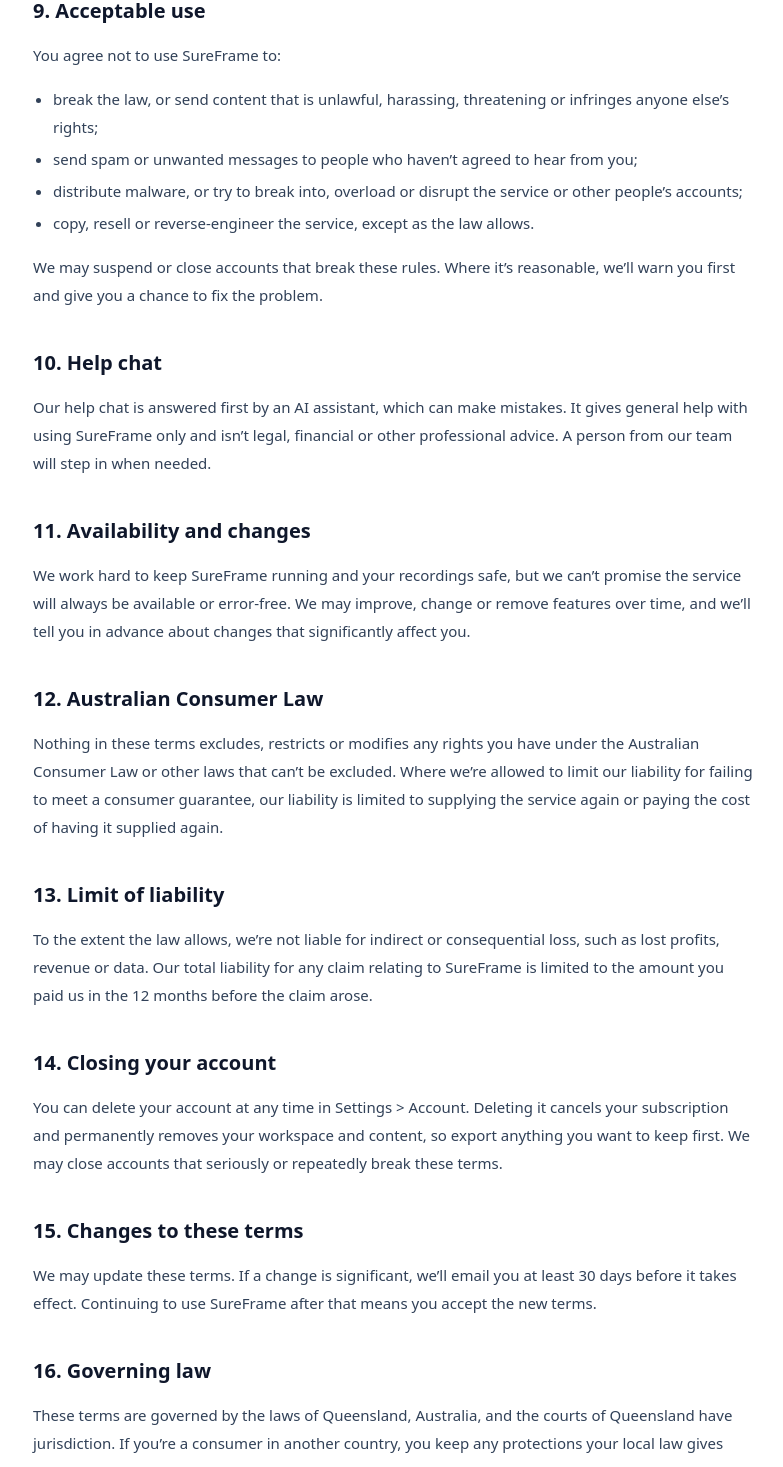
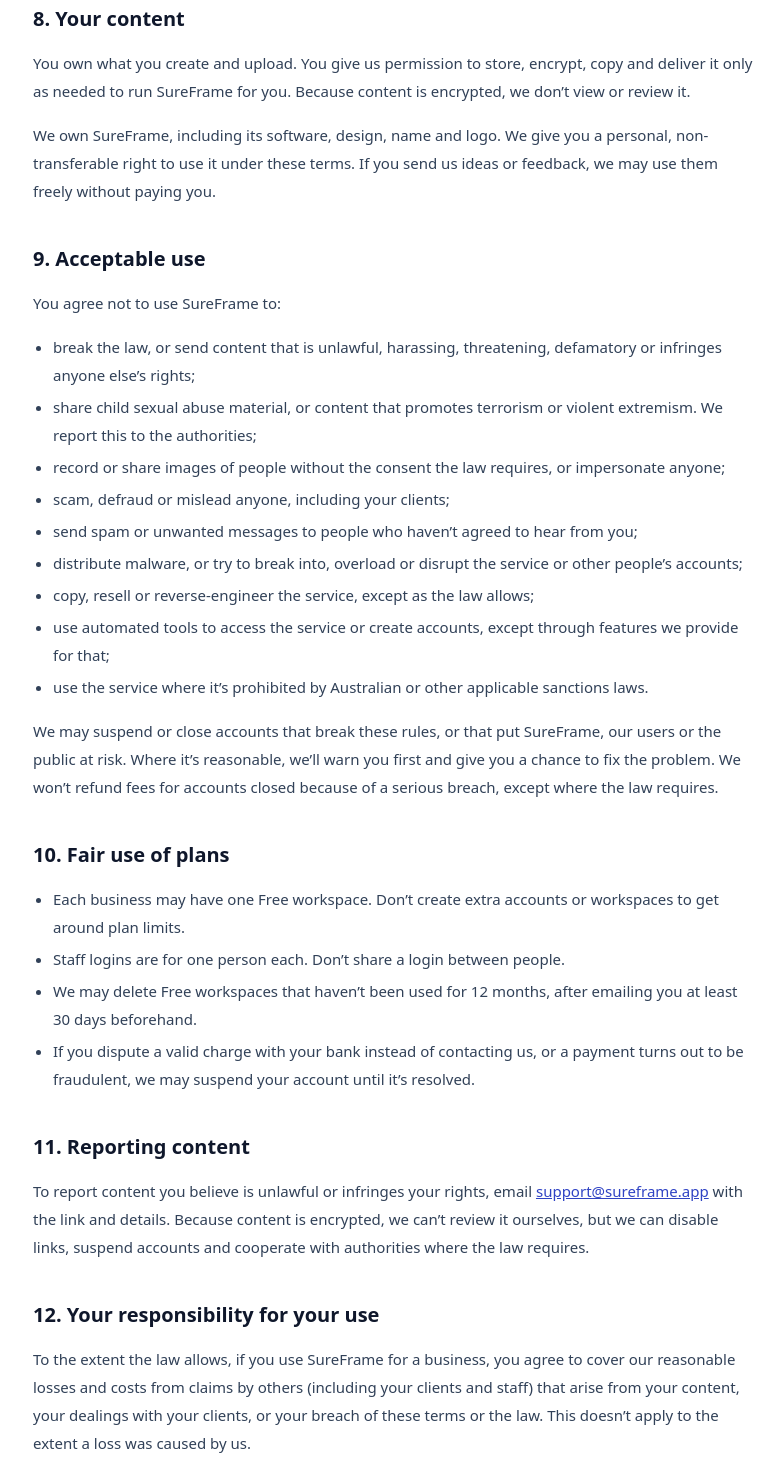
Before and after one commit to josiahlongfield-jpg/FRAMECAST, a Next.js app in the folder apps/web/: page /legal/terms in a window 1280 px wide. Shown: the part 2040-3507 px from the top of the page, without its empty margins (247-1030 px from the left). Built offline with nearby package versions, Linux system fonts and the light colour scheme; no server answers.

Commit message:
Legal pages: cover indemnity, abuse, reporting, disputes and transfer
Co-Authored-By: Claude Opus 5.5 (1M context) <noreply@anthropic.com>
Claude-Session: https://claude.ai/code/session_01P4tJ6w28EeQUWxeH5NAmsb

```diff
--- a/apps/web/src/app/legal/privacy/page.tsx
+++ b/apps/web/src/app/legal/privacy/page.tsx
@@ -52,7 +52,7 @@ export default function Page() {
       <p>
         The help chat is answered first by an AI assistant provided by Anthropic. Your messages, and for signed-in customers a summary of your plan and usage, are sent
         to Anthropic to generate replies. The assistant can&rsquo;t see your videos, replies, to-dos or notes. Anything it can&rsquo;t resolve is passed to a person on our
-        team, who can read the conversation. Please don&rsquo;t share passwords, recovery keys or card numbers in the chat.
+        team, who can read the conversation. Please don&rsquo;t share passwords, recovery keys or card numbers in the chat. We don&rsquo;t use your content or chats to train AI models, and Anthropic doesn&rsquo;t use them to train its models either.
       </p>
 
       <h2>Who we share it with</h2>
@@ -64,7 +64,11 @@ export default function Page() {
         <li>Anthropic (the AI support assistant).</li>
         <li>Google Workspace (our support inbox).</li>
       </ul>
-      <p>We may also disclose information if the law requires it, or to protect the rights and safety of our users or others.</p>
+      <p>
+        We may also disclose information if the law requires it, or to protect the rights and safety of our users or others. Because content is end-to-end encrypted,
+        we can only ever hand over account details and information about content, never the content itself.
+      </p>
+      <p>If our business is sold or transferred, your information may pass to the new owner, who must keep handling it in line with this policy.</p>
 
       <h2>Overseas storage</h2>
       <p>
@@ -99,7 +103,8 @@ export default function Page() {
 
       <h2>Clients of businesses using {LEGAL.product}</h2>
       <p>
-        If a business invited you as a client, that business decides what to send you and holds your details. Contact them first about your information. You can also
+        If a business invited you as a client, that business decides what to send you and holds your details, and it&rsquo;s responsible for handling them
+        lawfully. We store them on the business&rsquo;s behalf. Contact them first about your information. You can also
         email us and we&rsquo;ll help.
       </p>
 
--- a/apps/web/src/app/legal/terms/page.tsx
+++ b/apps/web/src/app/legal/terms/page.tsx
@@ -40,6 +40,11 @@ export default function Page() {
           details with us.
         </li>
         <li>Keep client links private. Anyone with a client&rsquo;s link can see what was shared with that client.</li>
+        <li>
+          You&rsquo;re responsible for following the privacy, spam and recording laws that apply to you, including getting any consent needed before recording people
+          and taking extra care with sensitive information such as health details.
+        </li>
+        <li>If you&rsquo;re a client using {LEGAL.product} through a business&rsquo;s link, these terms apply to you too, apart from the sections about plans and billing.</li>
       </ul>
 
       <h2>5. Plans, billing and cancelling</h2>
@@ -81,61 +86,123 @@ export default function Page() {
         You own what you create and upload. You give us permission to store, encrypt, copy and deliver it only as needed to run {LEGAL.product} for you. Because content
         is encrypted, we don&rsquo;t view or review it.
       </p>
+      <p>
+        We own {LEGAL.product}, including its software, design, name and logo. We give you a personal, non-transferable right to use it under these terms. If you send us
+        ideas or feedback, we may use them freely without paying you.
+      </p>
 
       <h2>9. Acceptable use</h2>
       <p>You agree not to use {LEGAL.product} to:</p>
       <ul>
-        <li>break the law, or send content that is unlawful, harassing, threatening or infringes anyone else&rsquo;s rights;</li>
+        <li>break the law, or send content that is unlawful, harassing, threatening, defamatory or infringes anyone else&rsquo;s rights;</li>
+        <li>share child sexual abuse material, or content that promotes terrorism or violent extremism. We report this to the authorities;</li>
+        <li>record or share images of people without the consent the law requires, or impersonate anyone;</li>
+        <li>scam, defraud or mislead anyone, including your clients;</li>
         <li>send spam or unwanted messages to people who haven&rsquo;t agreed to hear from you;</li>
         <li>distribute malware, or try to break into, overload or disrupt the service or other people&rsquo;s accounts;</li>
-        <li>copy, resell or reverse-engineer the service, except as the law allows.</li>
+        <li>copy, resell or reverse-engineer the service, except as the law allows;</li>
+        <li>use automated tools to access the service or create accounts, except through features we provide for that;</li>
+        <li>use the service where it&rsquo;s prohibited by Australian or other applicable sanctions laws.</li>
       </ul>
-      <p>We may suspend or close accounts that break these rules. Where it&rsquo;s reasonable, we&rsquo;ll warn you first and give you a chance to fix the problem.</p>
+      <p>
+        We may suspend or close accounts that break these rules, or that put {LEGAL.product}, our users or the public at risk. Where it&rsquo;s reasonable, we&rsquo;ll
+        warn you first and give you a chance to fix the problem. We won&rsquo;t refund fees for accounts closed because of a serious breach, except where the law
+        requires.
+      </p>
 
-      <h2>10. Help chat</h2>
+      <h2>10. Fair use of plans</h2>
+      <ul>
+        <li>Each business may have one Free workspace. Don&rsquo;t create extra accounts or workspaces to get around plan limits.</li>
+        <li>Staff logins are for one person each. Don&rsquo;t share a login between people.</li>
+        <li>We may delete Free workspaces that haven&rsquo;t been used for 12 months, after emailing you at least 30 days beforehand.</li>
+        <li>
+          If you dispute a valid charge with your bank instead of contacting us, or a payment turns out to be fraudulent, we may suspend your account until it&rsquo;s
+          resolved.
+        </li>
+      </ul>
+
+      <h2>11. Reporting content</h2>
+      <p>
+        To report content you believe is unlawful or infringes your rights, email {mail} with the link and details. Because content is encrypted, we can&rsquo;t review
+        it ourselves, but we can disable links, suspend accounts and cooperate with authorities where the law requires.
+      </p>
+
+      <h2>12. Your responsibility for your use</h2>
+      <p>
+        To the extent the law allows, if you use {LEGAL.product} for a business, you agree to cover our reasonable losses and costs from claims by others (including
+        your clients and staff) that arise from your content, your dealings with your clients, or your breach of these terms or the law. This doesn&rsquo;t apply to
+        the extent a loss was caused by us.
+      </p>
+
+      <h2>13. Help chat</h2>
       <p>
         Our help chat is answered first by an AI assistant, which can make mistakes. It gives general help with using {LEGAL.product} only and isn&rsquo;t legal,
         financial or other professional advice. A person from our team will step in when needed.
       </p>
+      <p>
+        {LEGAL.product} relies on third-party services such as hosting, payments and email. We&rsquo;re not responsible for their own terms or for outages on their side,
+        though we&rsquo;ll do what we reasonably can to keep you working.
+      </p>
 
-      <h2>11. Availability and changes</h2>
+      <h2>14. Availability and changes</h2>
       <p>
         We work hard to keep {LEGAL.product} running and your recordings safe, but we can&rsquo;t promise the service will always be available or error-free. We may
         improve, change or remove features over time, and we&rsquo;ll tell you in advance about changes that significantly affect you.
       </p>
 
-      <h2>12. Australian Consumer Law</h2>
+      <h2>15. Australian Consumer Law</h2>
       <p>
         Nothing in these terms excludes, restricts or modifies any rights you have under the Australian Consumer Law or other laws that can&rsquo;t be excluded. Where
         we&rsquo;re allowed to limit our liability for failing to meet a consumer guarantee, our liability is limited to supplying the service again or paying the cost
         of having it supplied again.
       </p>
 
-      <h2>13. Limit of liability</h2>
+      <h2>16. Limit of liability</h2>
       <p>
         To the extent the law allows, we&rsquo;re not liable for indirect or consequential loss, such as lost profits, revenue or data. Our total liability for any
-        claim relating to {LEGAL.product} is limited to the amount you paid us in the 12 months before the claim arose.
+        claim relating to {LEGAL.product} is limited to the greater of the amount you paid us in the 12 months before the claim arose and US$50.
+      </p>
+      <p>
+        We&rsquo;re not responsible for delays or failures caused by events outside our reasonable control, such as outages at our providers, internet failures,
+        natural disasters or government action.
       </p>
 
-      <h2>14. Closing your account</h2>
+      <h2>17. Closing your account</h2>
       <p>
         You can delete your account at any time in Settings &gt; Account. Deleting it cancels your subscription and permanently removes your workspace and content, so
         export anything you want to keep first. We may close accounts that seriously or repeatedly break these terms.
       </p>
 
-      <h2>15. Changes to these terms</h2>
+      <h2>18. Changes to these terms</h2>
       <p>
         We may update these terms. If a change is significant, we&rsquo;ll email you at least 30 days before it takes effect. Continuing to use {LEGAL.product} after
         that means you accept the new terms.
       </p>
 
-      <h2>16. Governing law</h2>
+      <h2>19. Disputes</h2>
+      <p>
+        If you have a problem with {LEGAL.product}, please email {mail} first. We&rsquo;ll both try in good faith to sort it out within 30 days before starting any
+        formal claim. This doesn&rsquo;t stop either of us seeking urgent relief from a court.
+      </p>
+
+      <h2>20. Governing law</h2>
       <p>
         These terms are governed by the laws of {LEGAL.state}, {LEGAL.country}, and the courts of {LEGAL.state} have jurisdiction. If you&rsquo;re a consumer in
         another country, you keep any protections your local law gives you.
       </p>
 
-      <h2>17. Contact</h2>
+      <h2>21. General</h2>
+      <ul>
+        <li>These terms, with our privacy policy and pricing page, are the whole agreement between you and us about {LEGAL.product}.</li>
+        <li>If part of these terms can&rsquo;t be enforced, the rest still applies. If we don&rsquo;t enforce a term straight away, we can still enforce it later.</li>
+        <li>
+          We may transfer these terms to someone who takes over {LEGAL.product} or our business, and we&rsquo;ll tell you if that happens. You can&rsquo;t transfer your
+          account without our written permission.
+        </li>
+        <li>We&rsquo;ll send notices to the email address on your account. Send notices to us at {mail}.</li>
+      </ul>
+
+      <h2>22. Contact</h2>
       <p>Questions about these terms? Email {mail}.</p>
       {LEGAL.postalAddress && <p>Postal address: {LEGAL.postalAddress}</p>}
     </LegalPage>
```
